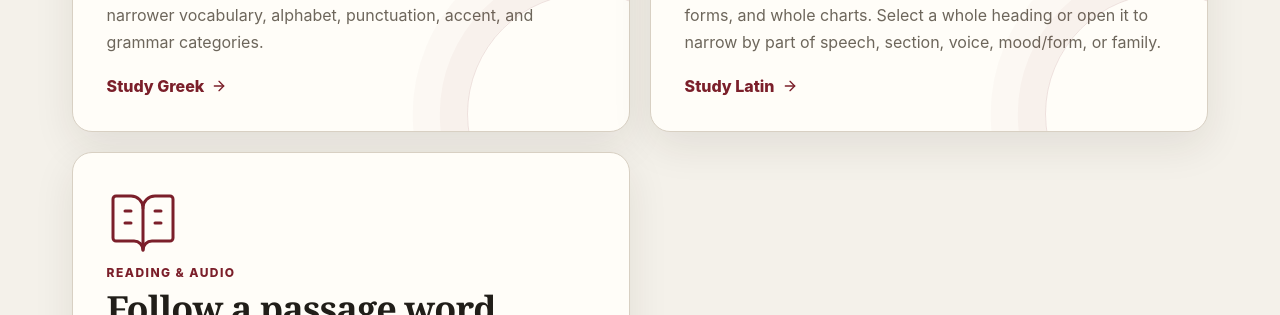
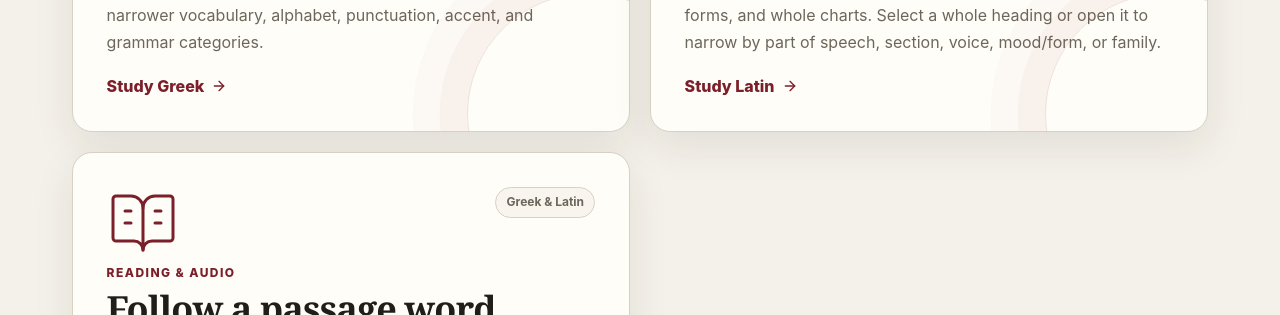
Before and after one commit to coltonkirby01/greek-latin-study, a React (Vite) app: page / in a window 1280 px wide. Shown: the part 892-1207 px from the top of the page. Built offline with nearby package versions, Linux system fonts and the light colour scheme; no server answers.

Commit message:
Leave Greek and Latin home badge areas blank

```diff
--- a/src/pages/home-page.tsx
+++ b/src/pages/home-page.tsx
@@ -28,9 +28,9 @@ export function HomePage() {
   </main>;
 }
 
-function Course({ visual, eyebrow, title, description, href, linkLabel }: { visual: ReactNode; count: string; eyebrow: string; title: string; description: string; href: string; linkLabel: string }) {
+function Course({ visual, count, eyebrow, title, description, href, linkLabel }: { visual: ReactNode; count: string; eyebrow: string; title: string; description: string; href: string; linkLabel: string }) {
   return <article className="course-card">
-    <div className="course-card-top">{visual}</div>
+    <div className="course-card-top">{visual}{count && <span className="course-count">{count}</span>}</div>
     <p className="eyebrow">{eyebrow}</p><h2>{title}</h2><p>{description}</p>
     <Link className="course-link" to={href}>{linkLabel} <ArrowRight /></Link>
   </article>;
```
